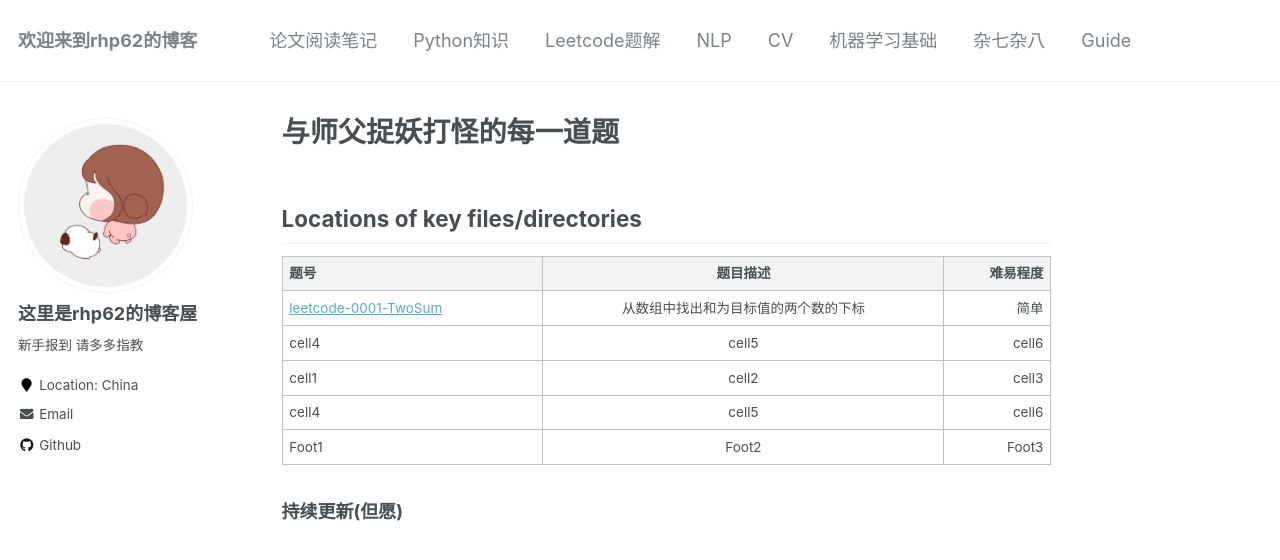
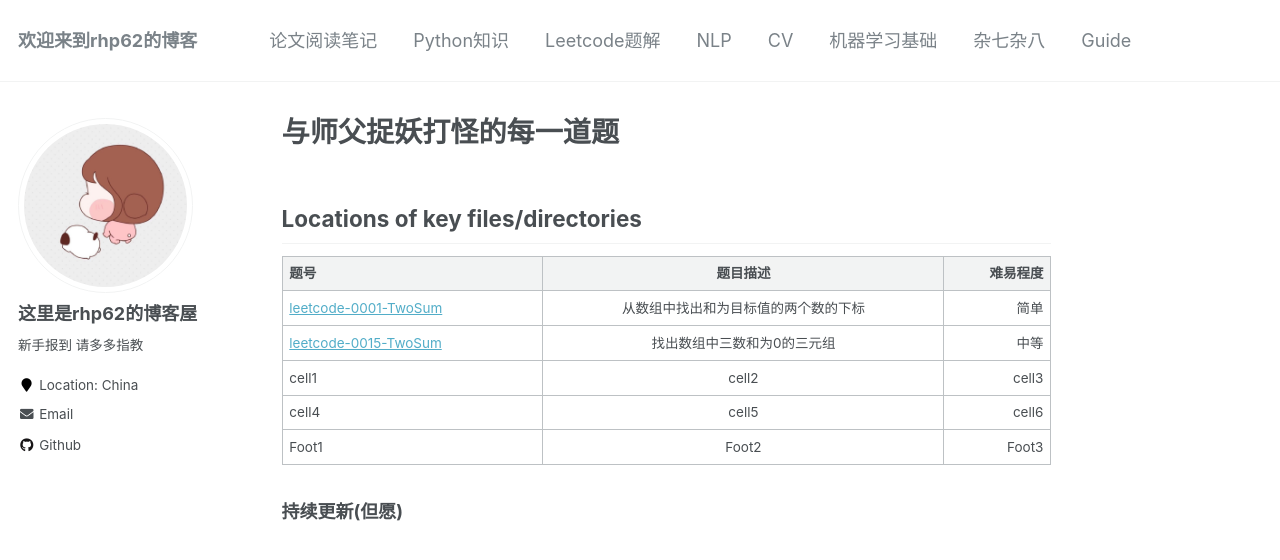
Before and after one commit to rhp62/rhp62.github.io, a Jekyll site: the page built from _pages/LeetcodeNotes.md, in a window 1280 px wide. Shown: the top 560 px of the page. Built offline with Jekyll 4.4.1, drawn with Linux system fonts in a browser that asks for light colours.

Commit message:
second commit

```diff
--- a/_pages/LeetcodeNotes.md
+++ b/_pages/LeetcodeNotes.md
@@ -12,7 +12,7 @@ redirect_from:
 | 题号 | 题目描述 | 难易程度 |
 |:--------|:-------:|--------:|
 | [leetcode-0001-TwoSum](https://github.com/rhp62/leetcode-0001-TwoSum) | 从数组中找出和为目标值的两个数的下标 | 简单 |
-| cell4   | cell5   | cell6   |
+| [leetcode-0015-TwoSum](https://github.com/rhp62/leetcode-0015-3Sum)   | 找出数组中三数和为0的三元组 | 中等 |
 |-----------------------------|
 | cell1   | cell2   | cell3   |
 | cell4   | cell5   | cell6   |
```
